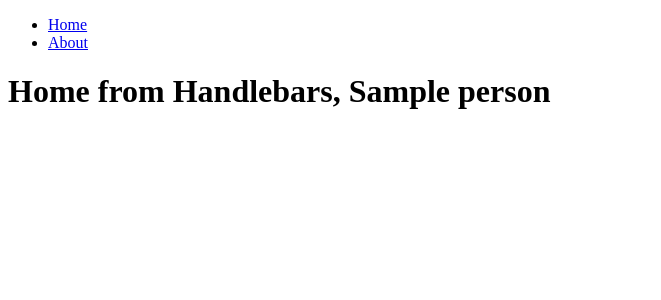
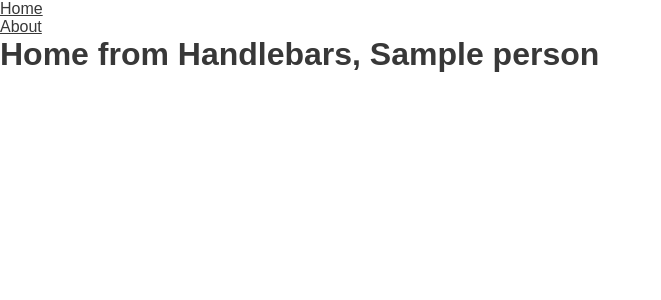
Before and after one commit to arthursvpb/hello-snorlax, a Node server app: template views/home.hbs in a window 1280 px wide. Shown: the top 300 px of the page, without its empty margins (0-661 px from the left). Run offline with Node 20, Linux system fonts and the light colour scheme; the template is opened without the code that fills it: most values are stand-ins (such as "Sample title", 1, 10 or a date in 2020); style sheets or scripts are compiled from the project's sources; some libraries are stand-ins or nearby versions.

Commit message:
add scss

```diff
--- /dev/null
+++ b/src/style/main.scss
@@ -0,0 +1,22 @@
+:root {
+  --background: #e5e5e5;
+  --black: #383838;
+}
+
+* {
+  margin: 0;
+  padding: 0;
+  box-sizing: border-box;
+  color: var(--black);
+  font-family: sans-serif;
+  -webkit-font-smoothing: antialiased;
+  scroll-behavior: smooth;
+}
+
+ul {
+  list-style-type: none;
+}
+
+button {
+  cursor: pointer;
+}
--- a/views/partials/head.hbs
+++ b/views/partials/head.hbs
@@ -2,5 +2,6 @@
     <meta charset='UTF-8' />
     <meta http-equiv='X-UA-Compatible' content='IE=edge' />
     <meta name='viewport' content='width=device-width, initial-scale=1.0' />
+    <link rel="stylesheet" href="/style.css">
     <title>Handlebars Example</title>
 </head>
```
Also changed, not shown: 2 other files.
